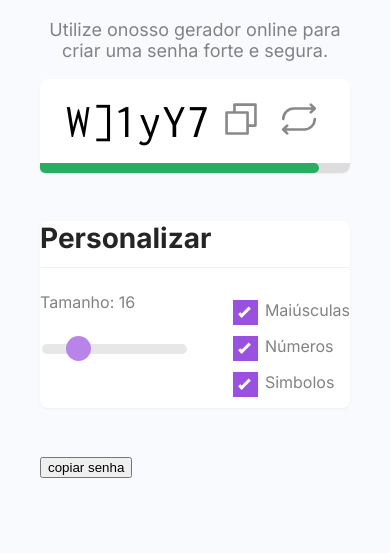
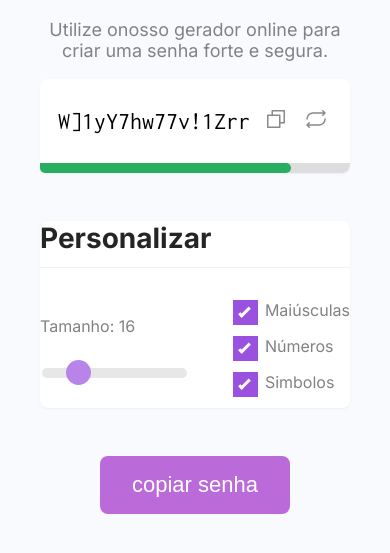
Before and after one commit to caiohmg/Gerador-de-senha, a plain HTML site: page index.html in a window 390 px wide. Shown: the part 127-680 px from the top of the page. Drawn offline with Linux system fonts and the light colour scheme.

Commit message:
terminado

```diff
--- a/index.html
+++ b/index.html
@@ -37,7 +37,7 @@
         </div>
       </div>
       <div class="security-indicator">
-        <div id="security-indicator-bar" class="bar safe" style="width: 90%;"></div>
+        <div id="security-indicator-bar" class="bar"></div>
       </div>
     </section>
 
@@ -68,14 +68,38 @@
       </div>
 
     </section>
-    <button id="copy-2">copiar senha</button>
+
+    <div class="submit">
+      <button id="copy-2">copiar senha</button>
+    </div>
+
   </main>
   <script>
     let passwordLength = 16
     const inputEl = document.querySelector("#password")
+    const upperCaseCheckEl = document.querySelector("#uppercase-check")
+    const numberCheckEl = document.querySelector("#number-check")
+    const symbolCheckEl = document.querySelector("#symbol-check")
+    const securityIndicatorBarEl = document.querySelector("#security-indicator-bar")
+
     function generatePassword() {
-      const chars =
-        "abcdefghjkmnpqrstuvwxyzABCDEFGJKMNPQRSTUVWYZ123456789?!@*()[]"
+      let chars =
+        "abcdefghjkmnpqrstuvwxyz"
+
+      const upperCaseChars = "ABCDEFGJKMNPQRSTUVWYZ"
+      const numberChars = "123456789"
+      const symbolChars = "?!@*()[]"
+
+      if (upperCaseCheckEl.checked) {
+        chars += upperCaseChars
+      }
+      if (numberCheckEl.checked) {
+        chars += numberChars
+      }
+      if (symbolCheckEl.checked) {
+        chars += symbolChars
+      }
+
 
       let password = ""
 
@@ -87,6 +111,64 @@
 
       inputEl.value = password
 
+      calculeteQuality()
+      calculeteFontSize()
+
+    }
+
+    function calculeteQuality() {
+      //T*0.25 + M*0.15 + N*0.25 + S*0.35 = 100
+
+      const percent = Math.round((passwordLength / 64) * 25 +
+        (upperCaseCheckEl.checked ? 15 : 0) +
+        (numberCheckEl.checked ? 25 : 0) +
+        (symbolCheckEl.checked ? 35 : 0)
+      )
+
+      securityIndicatorBarEl.style.width = `${percent}%`
+
+      if (percent > 69) {
+        //safe
+        securityIndicatorBarEl.classList.remove("critical")
+        securityIndicatorBarEl.classList.remove("warning")
+        securityIndicatorBarEl.classList.add("safe")
+      } else if (percent > 50) {
+        //warning
+        securityIndicatorBarEl.classList.remove("critical")
+        securityIndicatorBarEl.classList.add("warning")
+        securityIndicatorBarEl.classList.remove("safe")
+      } else {
+        //critical
+        securityIndicatorBarEl.classList.add("critical")
+        securityIndicatorBarEl.classList.remove("warning")
+        securityIndicatorBarEl.classList.remove("safe")
+      }
+
+      if (percent >= 100) {
+        securityIndicatorBarEl.classList.add("completed")
+      } else {
+        securityIndicatorBarEl.classList.remove("completed")
+      }
+    }
+
+    function calculeteFontSize() {
+      if (passwordLength > 45) {
+        inputEl.classList.remove("font-sm")
+        inputEl.classList.remove("font-xs")
+        inputEl.classList.add("font-xxs")
+      } else if (passwordLength > 32) {
+        inputEl.classList.remove("font-sm")
+        inputEl.classList.add("font-xs")
+        inputEl.classList.remove("font-xxs")
+      } else if (passwordLength > 22) {
+        inputEl.classList.add("font-sm")
+        inputEl.classList.remove("font-xs")
+        inputEl.classList.remove("font-xxs")
+      } else {
+        inputEl.classList.remove("font-sm")
+        inputEl.classList.remove("font-xs")
+        inputEl.classList.remove("font-xxs")
+      }
     }
 
     function copy() {
@@ -96,14 +178,19 @@
     const passwordLengthEl = document.querySelector("#password-length")
     passwordLengthEl.addEventListener("input", function () {
       passwordLength = passwordLengthEl.value
-
+      document.querySelector("#password-length-text").innerText = passwordLength
       generatePassword()
     })
+
+    upperCaseCheckEl.addEventListener("click", generatePassword)
+    numberCheckEl.addEventListener("click", generatePassword)
+    symbolCheckEl.addEventListener("click", generatePassword)
 
     document.querySelector("#copy-1")
       .addEventListener("click", copy)
     document.querySelector("#copy-2")
       .addEventListener("click", copy)
+      document.querySelector("#renew").addEventListener("click", generatePassword)
 
     generatePassword()
   </script>
--- a/style.css
+++ b/style.css
@@ -56,6 +56,17 @@ main {
   user-select: none;
 }
 
+.password .text input.font-sm {
+  font-size: 2rem;
+}
+.password .text input.font-xs {
+  font-size: 1.5rem;
+}
+.password .text input.font-xxs {
+  font-size: 1rem;
+}
+
+
 .password .actions button {
   background-color: transparent;
   border: none;
@@ -108,7 +119,6 @@ main {
 }
 .customize .password-length {
   flex: 1;
-  margin-top: -1.5rem;
 }
 .customize .slider {
   -webkit-appearance: none;
@@ -199,3 +209,42 @@ main {
 .checkbox-container input:checked ~ .checkmark:after {
   display: block;
 }
+
+.submit {
+  text-align: center;
+}
+
+.submit button {
+  background-color: #bb6bd9;
+  font-size: 1.375rem;
+  color: #fff;
+  border: none;
+  border-radius: 8px;
+  cursor: pointer;
+  padding: 1rem 2rem;
+  transition: all 0,2s;
+}
+.submit button:hover {
+  background-color: #9b51e0;
+}
+@media only screen and (max-width: 480px){
+  .password {
+    padding: 1rem;
+  }
+  .password .text input {
+    font-size: 1.5rem;
+  }
+  .password .text input.font-sm {
+    font-size: 1.2rem;
+  }
+  .password .text input.font-xs {
+    font-size: 1rem;
+  }
+  .password .text input.font-xxs {
+    font-size: 1rem;
+  }
+  .password .actions img {
+    width: 24px;
+
+  }
+}
```
